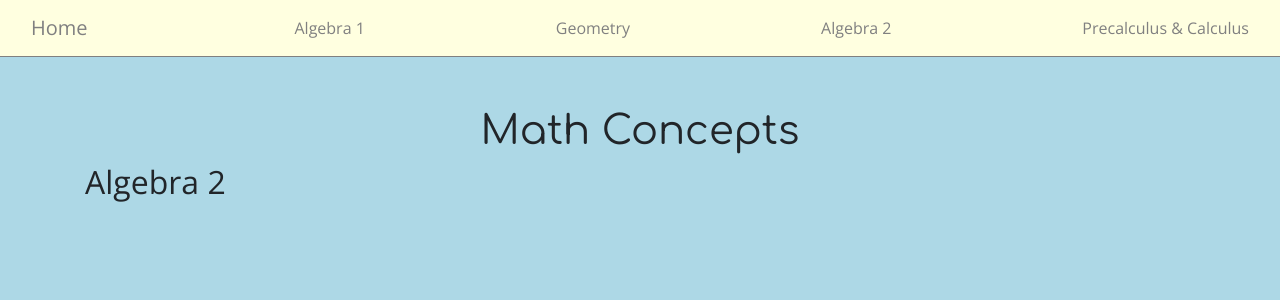
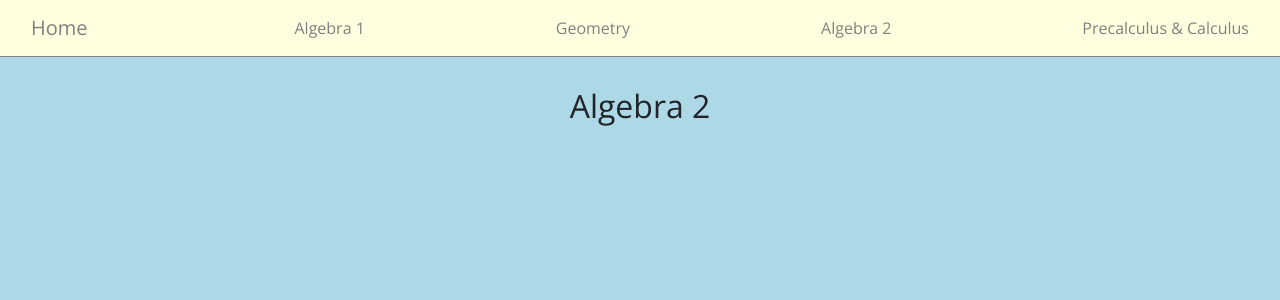
Before and after one commit to merileewheelock/math-concepts-site, a React (Create React App) app: page /algebra2 in a window 1280 px wide. Shown: the top 300 px of the page. Built offline with nearby package versions, Linux system fonts and the light colour scheme.

Commit message:
updated header text on subject pages

```diff
--- a/compass/sass/styles.scss
+++ b/compass/sass/styles.scss
@@ -22,3 +22,7 @@ a{
 a:hover{
 	text-decoration: none;
 }
+
+.subject-header{
+	margin-top: 30px;
+}
--- a/public/css/styles.css
+++ b/public/css/styles.css
@@ -45,3 +45,8 @@ a {
 a:hover {
   text-decoration: none;
 }
+
+/* line 26, ../../compass/sass/styles.scss */
+.subject-header {
+  margin-top: 30px;
+}
--- a/src/App.js
+++ b/src/App.js
@@ -15,7 +15,6 @@ class App extends Component {
                 <div className="App">
                     <Navbar />
                     <div className="container">
-                        <h1 className="header-main text-center">Math Concepts</h1>
                         <Route exact path="/" component={Subjects} />
                         <Route exact path="/algebra1" component={Algebra1} />
                         <Route exact path="/geometry" component={Geometry} />
--- a/src/components/Subjects.js
+++ b/src/components/Subjects.js
@@ -4,6 +4,8 @@ import { Link } from "react-router-dom";
 class Subject extends Component {
 	render(){
 		return(
+			<div>
+				<h1 className="header-main text-center">Math Concepts</h1>
 				<div className="row">
 					<div className="col-md-4 offset-md-1 col-sm-10 offset-sm-1">
 						<Link to="/algebra1">
@@ -34,6 +36,7 @@ class Subject extends Component {
 						</Link>
 					</div>
 				</div>
+			</div>
 		)
 	}
 }
--- a/src/containers/Algebra1.js
+++ b/src/containers/Algebra1.js
@@ -4,7 +4,7 @@ class Algebra1 extends Component{
 	render(){
 		return(
 			<div>
-				<h2>Algebra 1</h2>
+				<h2 className="subject-header text-center">Algebra 1</h2>
 			</div>
 		)
 	}
--- a/src/containers/Algebra2.js
+++ b/src/containers/Algebra2.js
@@ -4,7 +4,7 @@ class Algebra2 extends Component{
 	render(){
 		return(
 			<div>
-				<h2>Algebra 2</h2>
+				<h2 className="subject-header text-center">Algebra 2</h2>
 			</div>
 		)
 	}
--- a/src/containers/Calculus.js
+++ b/src/containers/Calculus.js
@@ -4,7 +4,7 @@ class Calculus extends Component{
 	render(){
 		return(
 			<div>
-				<h2>Precalculus & Calculus</h2>
+				<h2 className="subject-header text-center">Precalculus & Calculus</h2>
 			</div>
 		)
 	}
--- a/src/containers/Geometry.js
+++ b/src/containers/Geometry.js
@@ -4,7 +4,7 @@ class Geometry extends Component{
 	render(){
 		return(
 			<div>
-				<h2>Geometry</h2>
+				<h2 className="subject-header text-center">Geometry</h2>
 			</div>
 		)
 	}
```
Also changed, not shown: 1 other file (tests, documents, lock files or other folders). Lines whose indentation alone changed are shown as unchanged.
